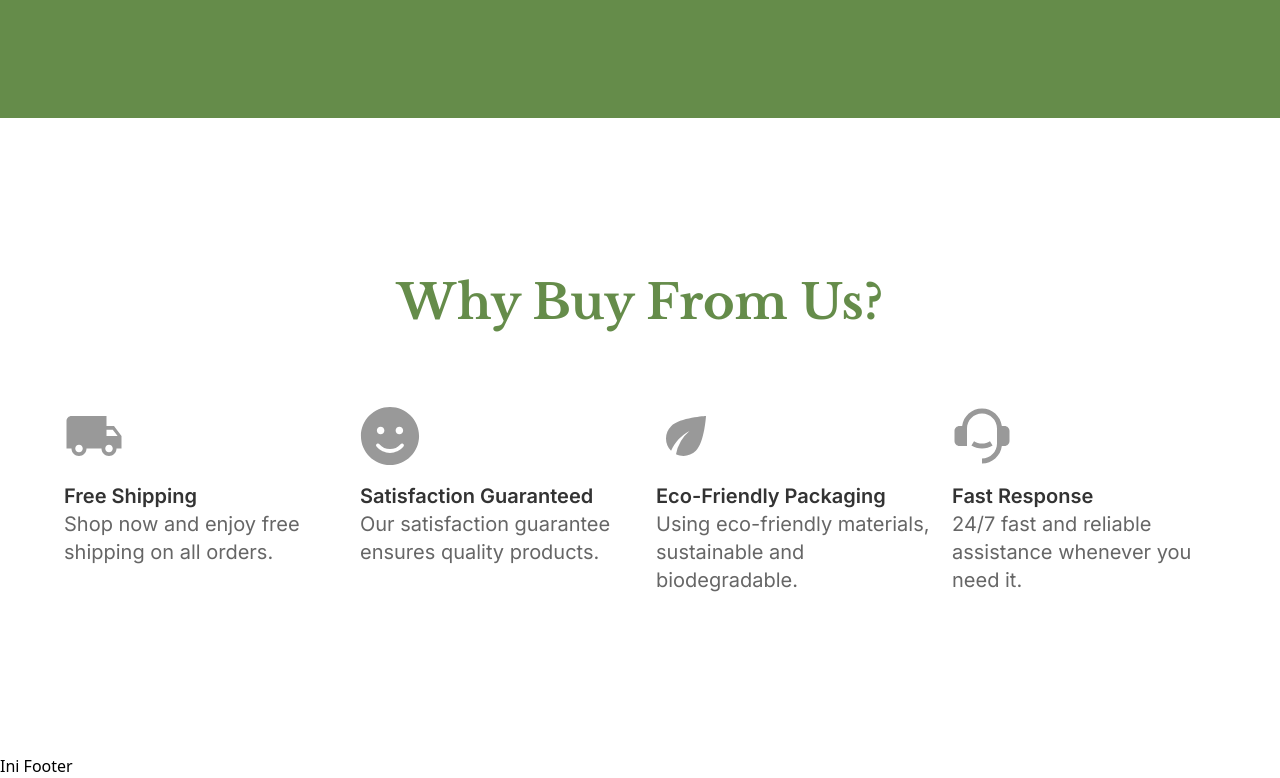
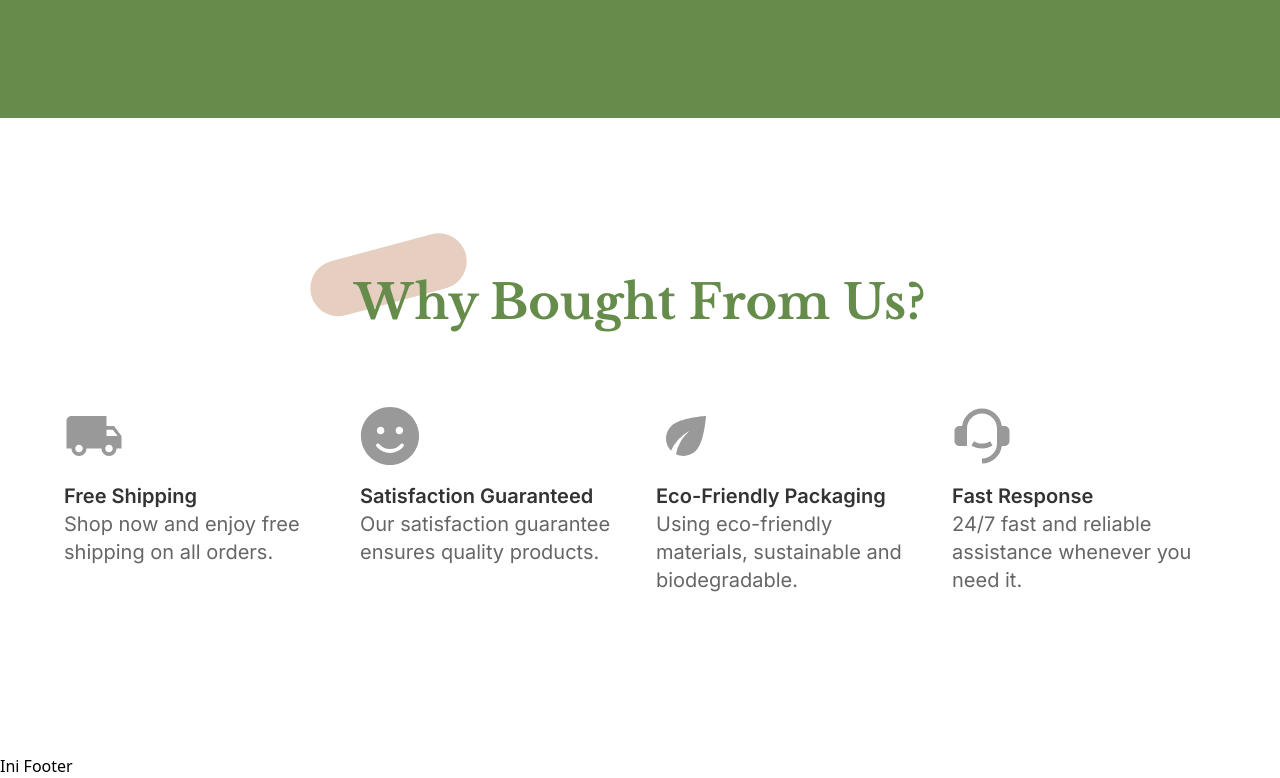
Before and after one commit to faracutrisfa/EcoShop, a React (Vite) app: page / in a window 1280 px wide. Shown: the part 2388-3166 px from the top of the page. Built offline with nearby package versions, Linux system fonts and the light colour scheme.

Commit message:
feat: update homepage and navbar components

```diff
--- a/src/components/HomePage/Why.jsx
+++ b/src/components/HomePage/Why.jsx
@@ -5,40 +5,53 @@ import { FaSmile } from 'react-icons/fa';
 import { RiCustomerService2Fill } from 'react-icons/ri';
 
 const Why = () => {
+    const cards = [
+        {
+            Icon: MdLocalShipping,
+            title: "Free Shipping",
+            description: "Shop now and enjoy free shipping on all orders.",
+        },
+        {
+            Icon: FaSmile,
+            title: "Satisfaction Guaranteed",
+            description: "Our satisfaction guarantee ensures quality products.",
+        },
+        {
+            Icon: MdEco,
+            title: "Eco-Friendly Packaging",
+            description: "Using eco-friendly materials, sustainable and biodegradable.",
+        },
+        {
+            Icon: RiCustomerService2Fill,
+            title: "Fast Response",
+            description: "24/7 fast and reliable assistance whenever you need it.",
+        },
+    ];
+
     return (
         <section aria-labelledby="why-us">
-            <div className="px-4 md:px-10 lg:px-16 py-20 lg:py-40 space-y-20">
-                <h1
-                    id="why-us"
-                    className="text-primary text-3xl lg:text-5xl font-bold font-libre text-center"
-                >
-                    Why Buy From Us?
-                </h1>
-                <div className="flex justify-center">
+            <div className="px-4 md:px-10 lg:px-16 py-20 lg:py-40 space-y-6 lg:space-y-20">
+                <div className="relative text-center">
                     <div
-                        className="grid grid-cols-2 lg:grid-cols-4 gap-8"
+                        className="absolute top-1/2 left-1/2 -translate-x-[210%] -translate-y-[60%] w-16 lg:w-40 h-[22px] lg:h-14 origin-top-left rotate-[-15deg] bg-[#e6cec0] rounded-[40px]"
+                    />
+                    <h1
+                        id="why-us"
+                        className="relative z-10 text-grey-600 lg:text-primary text-xl lg:text-5xl font-bold font-libre"
                     >
+                        Why Bought From Us?
+                    </h1>
+                </div>
+
+                <div className="grid grid-cols-2 lg:grid-cols-4 gap-8">
+                    {cards.map(({ Icon, title, description }, index) => (
                         <WhyCard
-                            Icon={MdLocalShipping}
-                            title="Free Shipping"
-                            description="Shop now and enjoy free shipping on all orders."
+                            key={index}
+                            Icon={Icon}
+                            title={title}
+                            description={description}
                         />
-                        <WhyCard
-                            Icon={FaSmile}
-                            title="Satisfaction Guaranteed"
-                            description="Our satisfaction guarantee ensures quality products."
-                        />
-                        <WhyCard
-                            Icon={MdEco}
-                            title="Eco-Friendly Packaging"
-                            description="Using eco-friendly materials, sustainable and biodegradable."
-                        />
-                        <WhyCard
-                            Icon={RiCustomerService2Fill}
-                            title="Fast Response"
-                            description="24/7 fast and reliable assistance whenever you need it."
-                        />
-                    </div>
+                    ))}
                 </div>
             </div>
         </section>
--- a/src/components/Navbar.jsx
+++ b/src/components/Navbar.jsx
@@ -62,11 +62,20 @@ const Navbar = () => {
 
             <div className="px-4 md:px-10 lg:px-16 lg:hidden py-4 flex items-center justify-between">
                 <SearchBar hiddenOnLarge />
-                <div>
+                <div
+                    className={`transform transition-transform duration-300 ${isMenuOpen ? "rotate-90" : "rotate-0"
+                        }`}
+                >
                     {isMenuOpen ? (
-                        <IoClose className={iconClass} onClick={() => setIsMenuOpen(false)} />
+                        <IoClose
+                            className={iconClass}
+                            onClick={() => setIsMenuOpen(false)}
+                        />
                     ) : (
-                        <IoMenu className={iconClass} onClick={() => setIsMenuOpen(true)} />
+                        <IoMenu
+                            className={iconClass}
+                            onClick={() => setIsMenuOpen(true)}
+                        />
                     )}
                 </div>
             </div>
--- a/src/components/WhyCard.jsx
+++ b/src/components/WhyCard.jsx
@@ -6,11 +6,11 @@ const WhyCard = ({ Icon, title, description, className = '' }) => {
             <div className="w-8 lg:w-10">
                 {Icon && <Icon className="text-primary lg:text-grey-400 text-3xl lg:text-6xl" />}
             </div>
-            <div className="w-[280px]">
+            <div>
                 <h3 className="text-grey-600 text-sm lg:text-xl font-semibold leading-tight lg:leading-7">
                     {title}
                 </h3>
-                <p className="text-grey-500 text-sm lg:text-xl leading-tight lg:leading-7 w-2/3 lg:w-full">
+                <p className="text-grey-500 text-sm lg:text-xl leading-tight lg:leading-7">
                     {description}
                 </p>
             </div>
```
